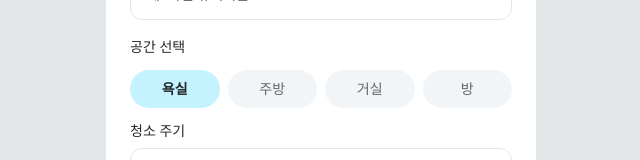
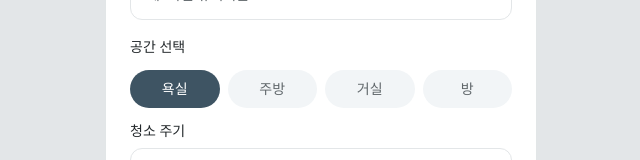
Before and after one commit to jinfuying06/bbodeuk-bbodeuk, a React (Vite) app: page /item-add in a window 1280 px wide. Shown: the part 214-374 px from the top of the page, without its empty margins (319-959 px from the left). Built offline with nearby package versions, Linux system fonts and the light colour scheme; no server answers; a web font is replaced by a local one.

Commit message:
선택 칩 색 통일: 공간 칩(기록·항목 추가)도 가이드 필터처럼 선택 시 슬레이트
Co-Authored-By: Claude Opus 5.5 <noreply@anthropic.com>
Claude-Session: https://claude.ai/code/session_01Mt2VoeK8Ns6onb6q4SVJEh

```diff
--- a/src/pages/ItemAdd.tsx
+++ b/src/pages/ItemAdd.tsx
@@ -82,7 +82,6 @@ export default function ItemAdd() {
               key={entry.key}
               className="min-w-0 flex-1 !px-[7px]"
               selected={space === entry.key}
-              selectedColor={entry.color}
               size={38}
               onClick={() => {
                 setSpace(entry.key);
--- a/src/pages/QuickRecord.tsx
+++ b/src/pages/QuickRecord.tsx
@@ -132,7 +132,6 @@ export default function QuickRecord() {
                   key={space.key}
                   className="min-w-0 flex-1 !px-[7px]"
                   selected={currentSpace === space.key}
-                  selectedColor={space.color}
                   size={38}
                   onClick={() => setView("space", space.key)}
                 >
```
